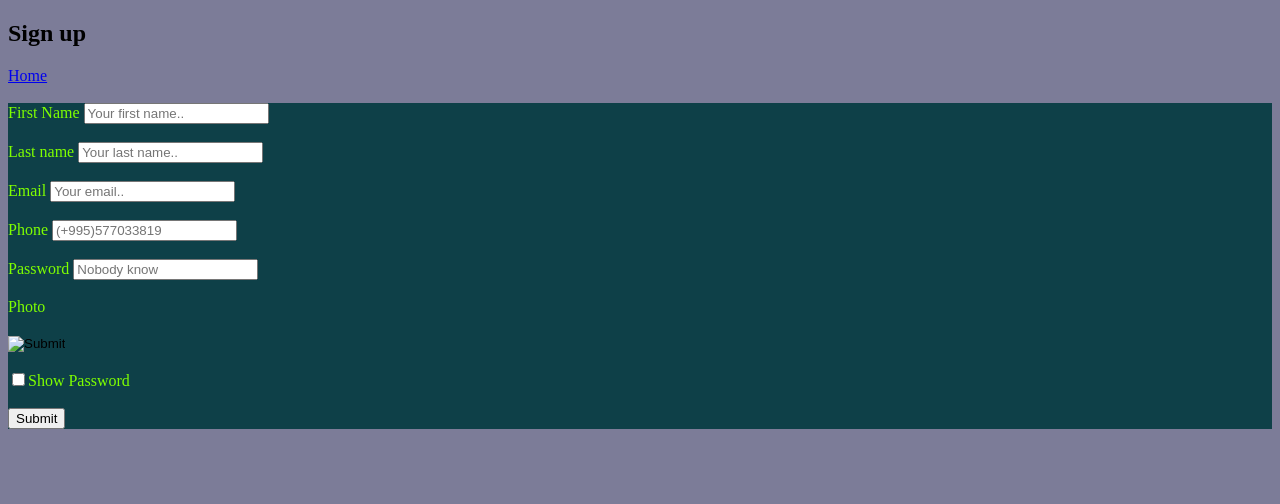
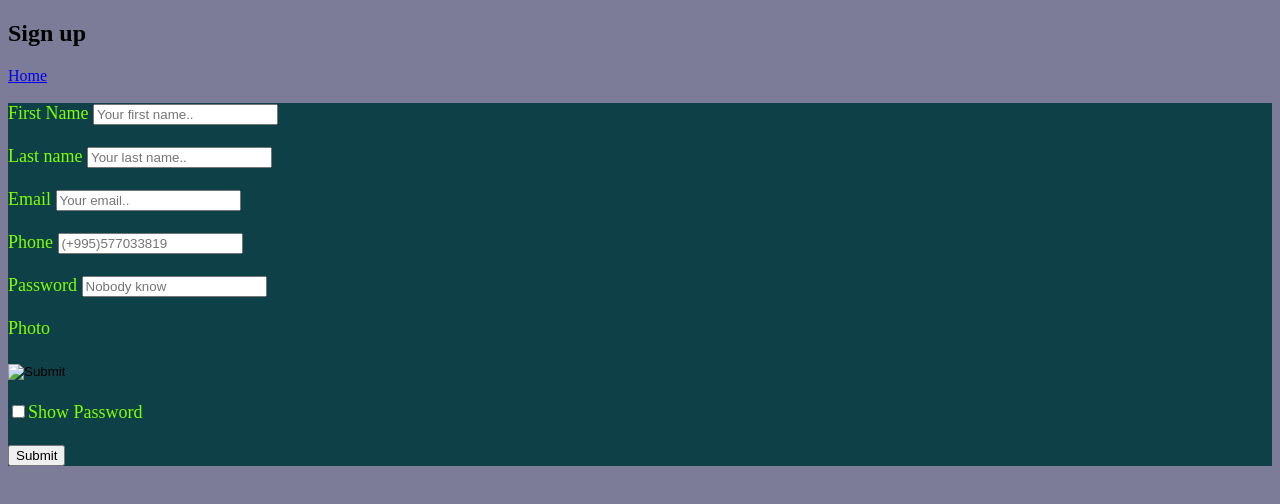
Before and after one commit to Showik8/Shota, a plain HTML site: page Sign.html in a window 1280 px wide. Drawn offline with Linux system fonts and the light colour scheme.

Commit message:
Changed name

```diff
--- a/Sign.html
+++ b/Sign.html
@@ -3,7 +3,8 @@
     <head>
         <meta charset="UTF-8">
         <title>რეგისტრაციის კოდი</title>
-    <style>
+        <link rel="Stylesheet" href="./main.css">
+    <!-- <style>
         body{
             background-color: rgba(0, 0, 55, 0.512);
         }
@@ -12,7 +13,7 @@
             color: chartreuse;
         }
 
-    </style>
+    </style> -->
     </head>
 
     <body>
--- /dev/null
+++ b/main.css
@@ -0,0 +1,10 @@
+form {
+    background-color: rgb(14, 64, 72);
+    color:  chartreuse;
+    margin: auto 0;
+    font-size: 18px;
+    padding: auto;
+    background-image: ;
+}
+body{
+    background-color: rgba(0, 0, 55, 0.512);}
```
Also changed, not shown: index.html (renamed from home.html).
